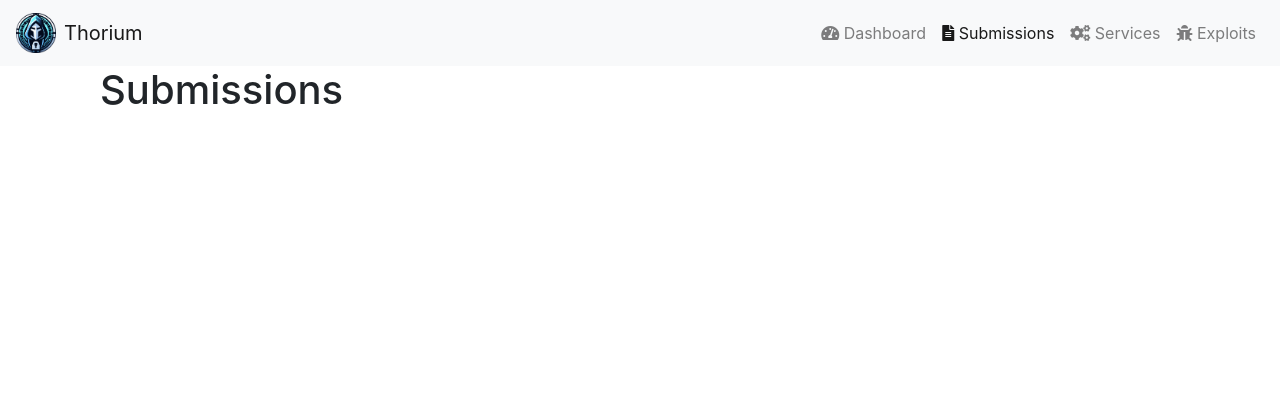
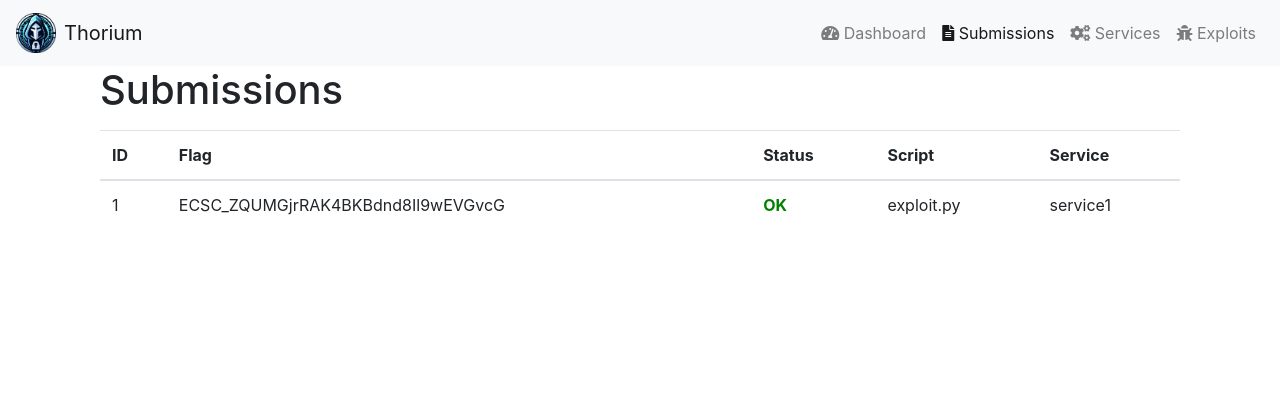
Before and after one commit to Cillian-Collins/thorium, a Flask app: page /submissions in a window 1280 px wide. Shown: the top 420 px of the page. Run offline with Flask 3, Linux system fonts and the light colour scheme; data comes from the database, SQL or seed files in the repository; some libraries are stand-ins or nearby versions.

Commit message:
Restructuring and tidy up

```diff
--- a/server/db.py
+++ b/server/app/db.py
@@ -10,9 +10,21 @@ def setup_database():
         cursor = conn.cursor()
         cursor.execute(
             'CREATE TABLE IF NOT EXISTS exploits (id INTEGER PRIMARY KEY, name TEXT, active BOOLEAN)')
+        cursor.execute(
+            'CREATE TABLE IF NOT EXISTS submissions (id INTEGER PRIMARY KEY, flag TEXT, status TEXT CHECK( status IN '
+            '("OK", "OLD", "DUP", "INV", "OWN", "ERR") ) , script TEXT, service TEXT)')
 
         # Insert a sample row into the "exploits" table
         cursor.execute('INSERT INTO exploits (name, active) VALUES (?, ?)', ("example.py", True))
+        cursor.execute('INSERT INTO exploits (name, active) VALUES (?, ?)', ("example2.py", False))
+
+        # Insert a sample row into the "submissions" tables
+        cursor.execute('INSERT INTO submissions (flag, status, script, service) VALUES (?, ?, ?, ?)', (
+            "ECSC_ZQUMGjrRAK4BKBdnd8Il9wEVGvcG",
+            "OK",
+            "exploit.py",
+            "service1"
+        ))
 
         conn.commit()  # Commit the changes to the database
         conn.close()
@@ -34,3 +46,17 @@ def fetch_exploits():
     conn.close()
 
     return items
+
+
+def fetch_submissions():
+    # Create a new database connection for this thread
+    conn = sqlite3.connect('database.db')
+    cursor = conn.cursor()
+    cursor.execute("SELECT * FROM submissions")
+    items = cursor.fetchall()
+
+    # Close the cursor and connection within this thread
+    cursor.close()
+    conn.close()
+
+    return items
--- /dev/null
+++ b/server/app/routes/frontend.py
@@ -0,0 +1,39 @@
+from flask import Blueprint, render_template
+from app.db import fetch_exploits, fetch_submissions
+import threading
+import sqlite3
+
+
+frontend = Blueprint("frontend", __name__)
+
+
+@frontend.route('/')
+def dashboard():
+    return render_template("dashboard.html")
+
+
+@frontend.route('/submissions')
+def submissions():
+    local = threading.local()
+
+    if not hasattr(local, "conn"):
+        local.conn = sqlite3.connect('database.db')
+
+    items = fetch_submissions()
+    return render_template("submissions.html", submissions=items)
+
+
+@frontend.route('/services')
+def services():
+    return render_template("services.html")
+
+
+@frontend.route('/exploits')
+def exploits():
+    local = threading.local()
+
+    if not hasattr(local, "conn"):
+        local.conn = sqlite3.connect('database.db')
+
+    items = fetch_exploits()
+    return render_template("exploits.html", exploits=items)
--- a/server/main.py
+++ b/server/main.py
@@ -1,42 +1,6 @@
-from flask import Flask, render_template
-from db import setup_database, fetch_exploits
-import threading
-import sqlite3
-
-app = Flask(__name__)
-conn = setup_database()
-
-
-@app.route('/')
-def dashboard():
-    return render_template("dashboard.html")
-
-
-@app.route('/submissions')
-def submissions():
-    return render_template("submissions.html")
-
-
-@app.route('/services')
-def services():
-    return render_template("services.html")
-
-
-@app.route('/exploits')
-def exploits():
-    local = threading.local()
-
-    if not hasattr(local, "conn"):
-        local.conn = sqlite3.connect('database.db')
-
-    items = fetch_exploits()
-    return render_template("exploits.html", exploits=items)
-
-
-@app.route('/exploits/add')
-def add_exploit():
-    return render_template("add_exploit.html")
+from factory import create_app
 
 
 if __name__ == "__main__":
+    app = create_app()
     app.run(host='0.0.0.0', debug=True)
--- a/server/templates/exploits.html
+++ b/server/templates/exploits.html
@@ -5,7 +5,7 @@
     <div class="d-flex justify-content-between align-items-center mb-3">
         <h1 class="my-0">Exploits</h1>
         <div class="d-flex align-items-center">
-            <a href="{{ url_for('add_exploit') }}" class="btn btn-secondary btn-sm">
+            <a href="{{ url_for('api.add_exploit') }}" class="btn btn-secondary btn-sm">
                 <i class="fas fa-plus"></i> Add New Exploit
             </a>
         </div>
--- a/server/templates/submissions.html
+++ b/server/templates/submissions.html
@@ -2,7 +2,45 @@
 
 {% block content %}
 <div class="container">
-    <h1>Submissions</h1>
-    <!-- Add your dashboard content here -->
+    <div class="d-flex justify-content-between align-items-center mb-3">
+        <h1 class="my-0">Submissions</h1>
+    </div>
+    <table class="table mx-auto">
+        <thead>
+            <tr>
+                <th>ID</th>
+                <th>Flag</th>
+                <th>Status</th>
+                <th>Script</th>
+                <th>Service</th>
+            </tr>
+        </thead>
+        <tbody>
+            {% if submissions %}
+                {% for submission in submissions %}
+                    <tr>
+                        <td>{{ submission[0] }}</td>
+                        <td>{{ submission[1] }}</td>
+                        <td>
+                            {% if submission[2] == 'OK' %}
+                                <strong><span style="color: green;">{{ submission[2] }}</span></strong>
+                            {% elif submission[2] in ['DUP', 'OWN'] %}
+                                <strong><span style="color: orange;">{{ submission[2] }}</span></strong>
+                            {% else %}
+                                <strong><span style="color: red;">{{ submission[2] }}</span></strong>
+                            {% endif %}
+                        </td>
+
+                        <td>{{ submission[3] }}</td>
+                        <td>{{ submission[4] }}</td>
+                    </tr>
+                {% endfor %}
+            {% else %}
+                <tr>
+                    <td colspan="3">No submissions available.</td>
+                </tr>
+            {% endif %}
+        </tbody>
+    </table>
 </div>
 {% endblock %}
```
Also changed, not shown: server/app/routes/api.py (added, +8 -0 lines), server/factory.py (added, +14 -0 lines), __init__.py (added), server/app/__init__.py (added), server/app/routes/__init__.py (added).
